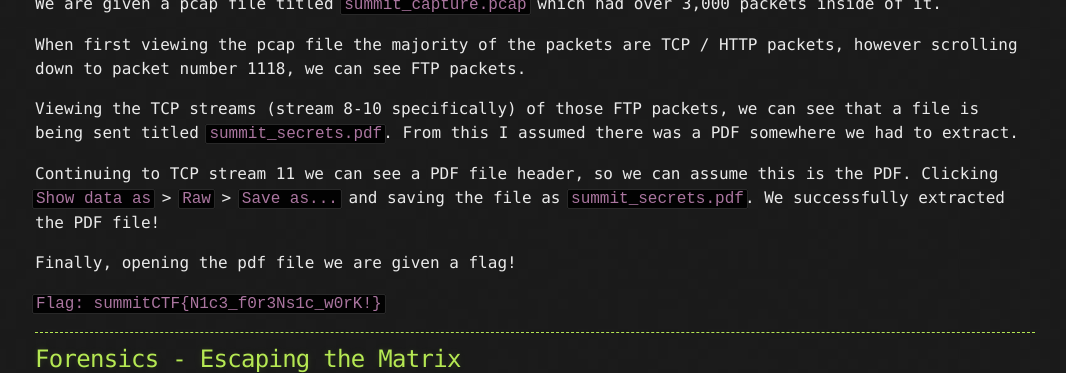
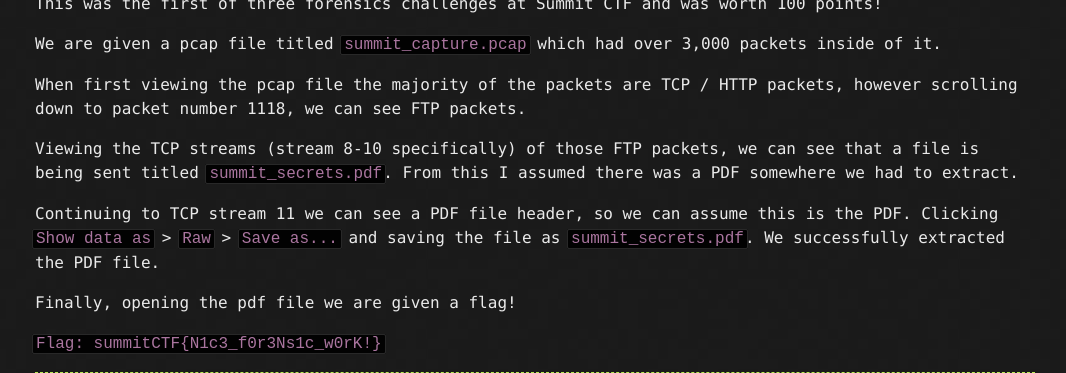
Before and after one commit to Txnn3r/Txnn3r.github.io, a Jekyll site: the page built from _posts/2023-04-17-SummitCTF.md, in a window 1280 px wide and 900 px high, scrolled down 3092 px, cut to the strip 72-445 px from the top of the window. Shown: the whole strip, without its empty margins (105-1171 px from the left). Built offline with Jekyll 4.4.1, drawn with Linux system fonts in a browser that asks for light colours; some of the changed text lies outside the part shown.

```diff
--- a/_posts/2023-04-17-SummitCTF.md
+++ b/_posts/2023-04-17-SummitCTF.md
@@ -87,7 +88,7 @@ When first viewing the pcap file the majority of the packets are TCP / HTTP pack
 
 Viewing the TCP streams (stream 8-10 specifically) of those FTP packets, we can see that a file is being sent titled `summit_secrets.pdf`. From this I assumed there was a PDF somewhere we had to extract.
 
-Continuing to TCP stream 11 we can see a PDF file header, so we can assume this is the PDF. Clicking `Show data as` > `Raw` > `Save as...` and saving the file as `summit_secrets.pdf`. We successfully extracted the PDF file!
+Continuing to TCP stream 11 we can see a PDF file header, so we can assume this is the PDF. Clicking `Show data as` > `Raw` > `Save as...` and saving the file as `summit_secrets.pdf`. We successfully extracted the PDF file.
 
 Finally, opening the pdf file we are given a flag!
 
```
Also changed, not shown: other parts of _posts/2023-04-17-SummitCTF.md (+1 -0 lines).
